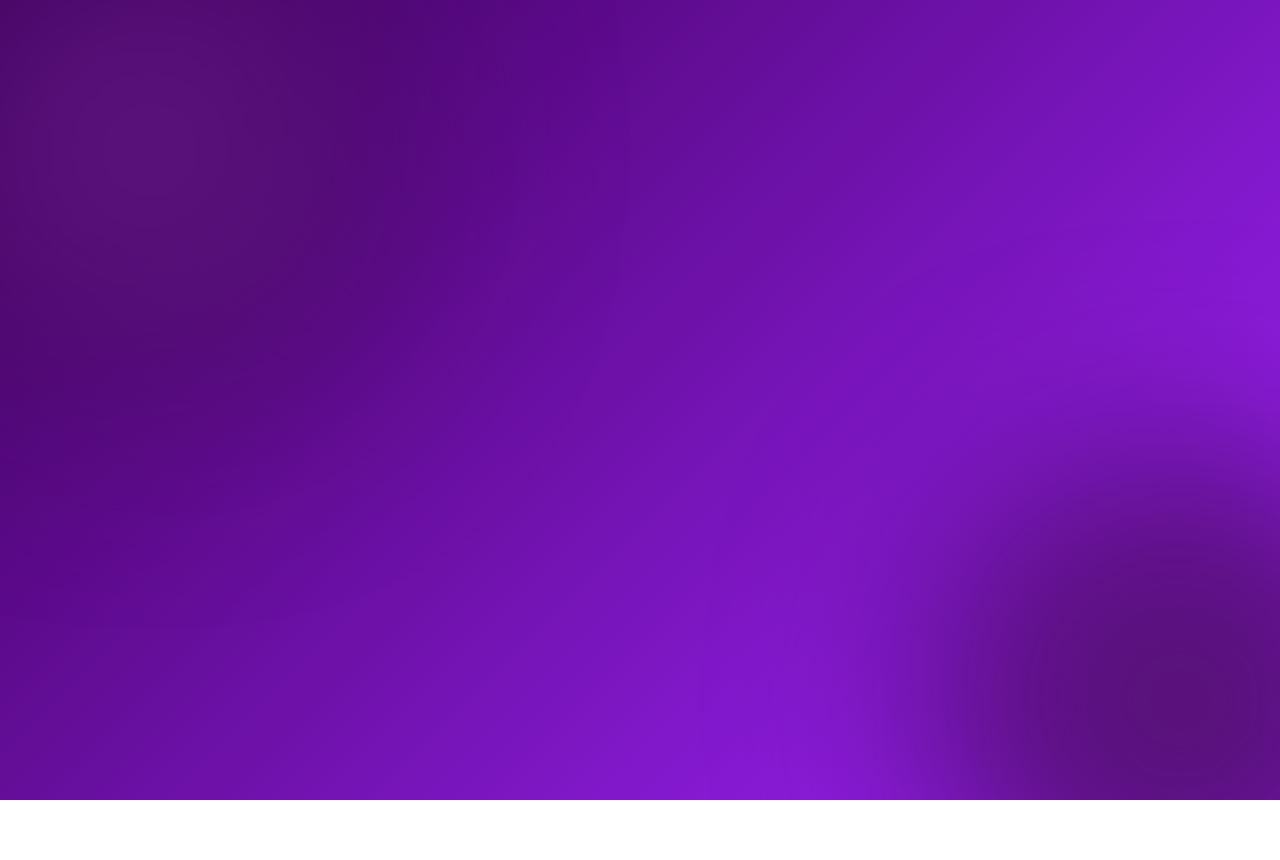
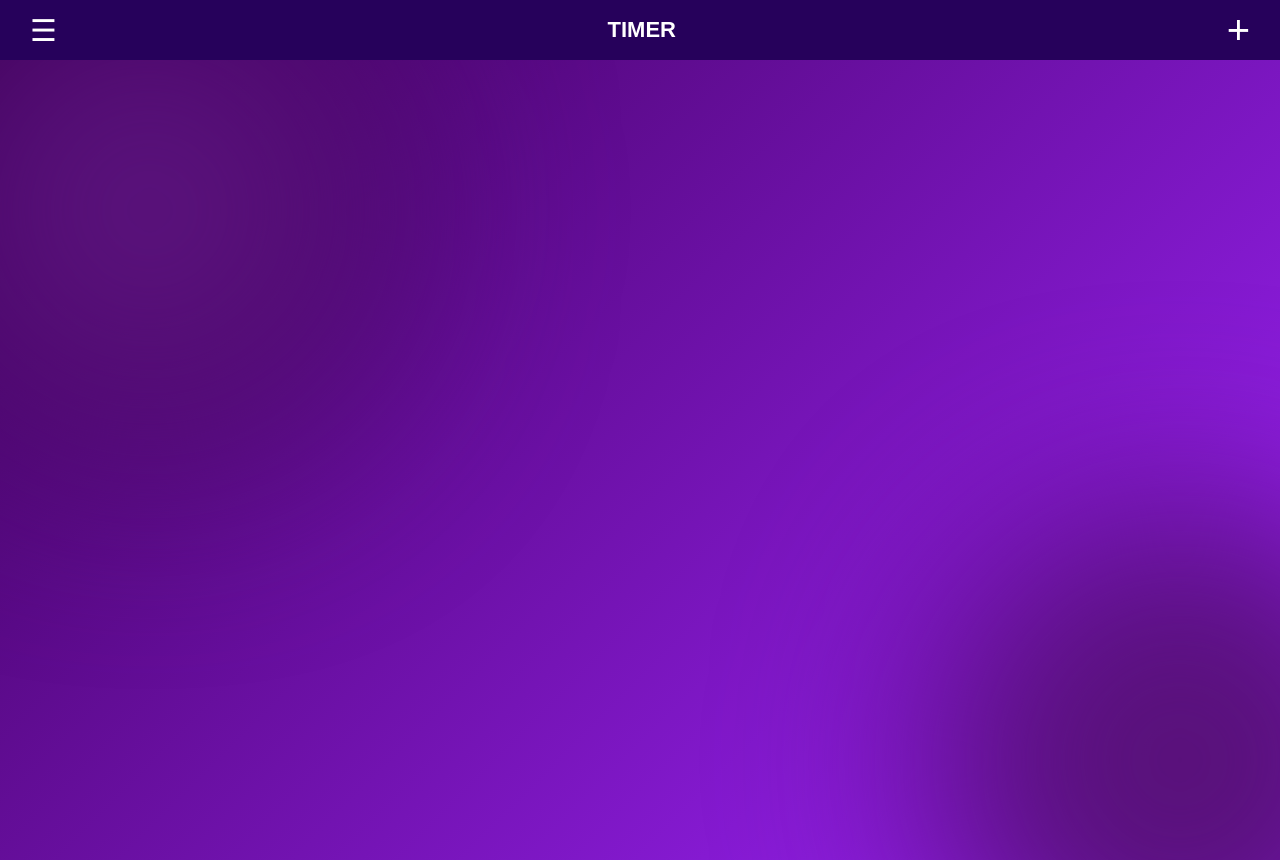
Before and after one commit to adeenazara2002/React-Timer-App, a React (Create React App) app: page / in a window 1280 px wide. Before the commit the page ends 800 px from the top, so only its background shows below. Built offline with nearby package versions, Linux system fonts and the light colour scheme.

Commit message:
Timer App

```diff
--- a/src/App.js
+++ b/src/App.js
@@ -1,11 +1,14 @@
 import React from "react";
 import Background from "./Components/Background";
+import NavBar from "./Components/NavBar";
 
 function App() {
   return (
     <div>
+      <NavBar />
+
       <Background />
-      {/* Add your timer UI or other content here */}
+
     </div>
   );
 }
--- a/src/Components/Background.css
+++ b/src/Components/Background.css
@@ -1,13 +1,12 @@
-
 body {
   margin: 0;
   padding: 0;
-    font-family: 'Arial', sans-serif;
+  font-family: "Arial", sans-serif;
 }
 
 .background {
-    width: 100vw;
-    height: 100vh;
+  /* width: 100vw; */
+  height:100vh;
   background: linear-gradient(135deg, #3f005a, #a024ff);
   position: relative;
   overflow: hidden;
@@ -16,7 +15,7 @@ body {
 /* Blobs */
 .background::before,
 .background::after {
-    content: '';
+  content: "";
   position: absolute;
   width: 500px;
   height: 500px;
--- a/src/Components/Background.js
+++ b/src/Components/Background.js
@@ -4,7 +4,6 @@ import "./Background.css";
 const Background = () => {
   return (
     <div className="background">
-      {/* Add any other UI elements here */}
     </div>
   );
 };
--- /dev/null
+++ b/src/Components/NavBar.css
@@ -0,0 +1,28 @@
+.navBar {
+  display: flex;
+  align-items: center;
+  justify-content: space-between;
+  background-color: #26015b;
+  height: 60px;
+  padding: 0 20px;
+  color: white;
+  font-family: Arial, sans-serif;
+  box-shadow: 0px 2px 5px rgba(0, 0, 0, 0.2);
+}
+
+.plusIcon {
+  font-size: 40px;
+  cursor: pointer;
+  margin-right: 10px;
+}
+
+.menuIcon {
+  font-size: 30px;
+  cursor: pointer;
+  margin-left: 10px;
+}
+
+.navTitle {
+  font-size: 22px;
+  font-weight: bold;
+}
--- /dev/null
+++ b/src/Components/NavBar.js
@@ -0,0 +1,16 @@
+import React from "react";
+import "./NavBar.css";
+
+const NavBar = () => {
+  return (
+    <div className="navBar">
+      <div className="menuIcon">☰</div>
+
+      <div className="navTitle">TIMER</div>
+
+      <div className="plusIcon">+</div>
+    </div>
+  );
+};
+
+export default NavBar;
```
Lines whose indentation alone changed are shown as unchanged.
